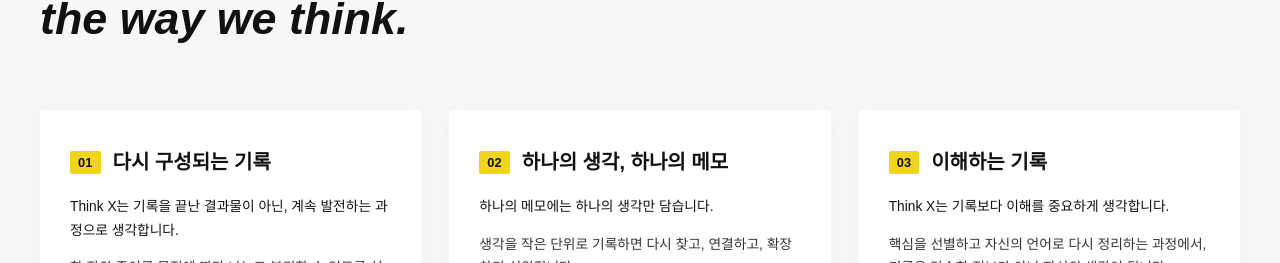
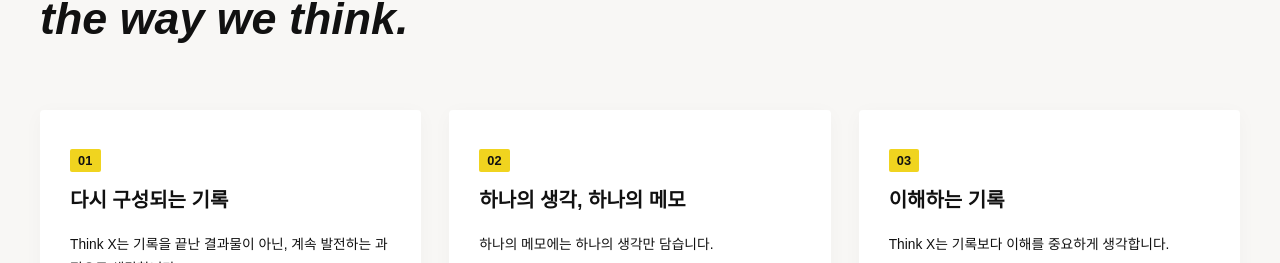
Before and after one commit to 2suui/Think-x, a React (Vite) app: page / in a window 1280 px wide. Shown: the part 4543-4806 px from the top of the page. Built offline with nearby package versions, Linux system fonts and the light colour scheme; the HTML template or start-up script is replaced by a standard one; a web font is replaced by a local one.

Commit message:
Stack number badge above title in principle cards

```diff
--- a/src/App.jsx
+++ b/src/App.jsx
@@ -502,8 +502,8 @@
             display: 'flex',
             flexDirection: 'column',
           }}>
-            <div style={{ display: 'flex', alignItems: 'center', gap: '12px', marginBottom: '20px' }}>
-              <span className="step-badge">{p.num}</span>
+            <div style={{ marginBottom: '20px' }}>
+              <span className="step-badge" style={{ display: 'inline-block', marginBottom: '12px' }}>{p.num}</span>
               <h3 style={{ fontSize: '1.25rem', fontWeight: 700, color: 'var(--color-ink)', margin: 0 }}>
                 {p.title}
               </h3>
--- a/src/components/FeaturesSection.jsx
+++ b/src/components/FeaturesSection.jsx
@@ -78,8 +78,8 @@
             display: 'flex',
             flexDirection: 'column',
           }}>
-            <div style={{ display: 'flex', alignItems: 'center', gap: '12px', marginBottom: '20px' }}>
-              <span className="step-badge">{p.num}</span>
+            <div style={{ marginBottom: '20px' }}>
+              <span className="step-badge" style={{ display: 'inline-block', marginBottom: '12px' }}>{p.num}</span>
               <h3 style={{ fontSize: '1.25rem', fontWeight: 700, color: 'var(--color-ink)', margin: 0 }}>
                 {p.title}
               </h3>
```
